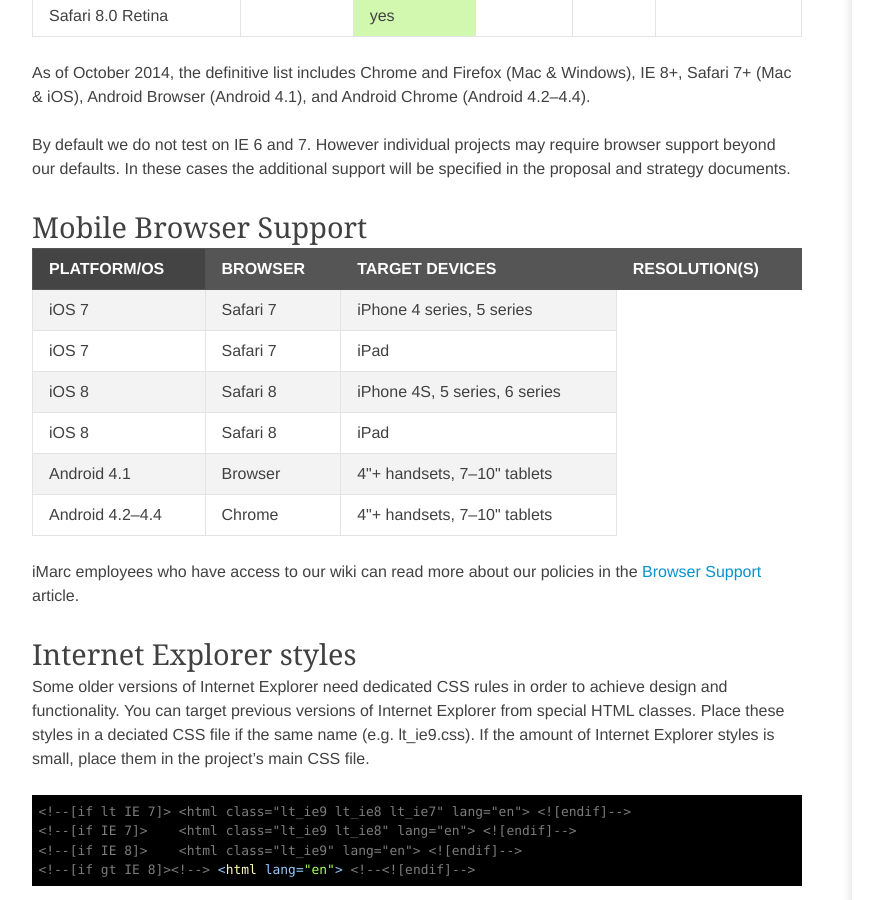
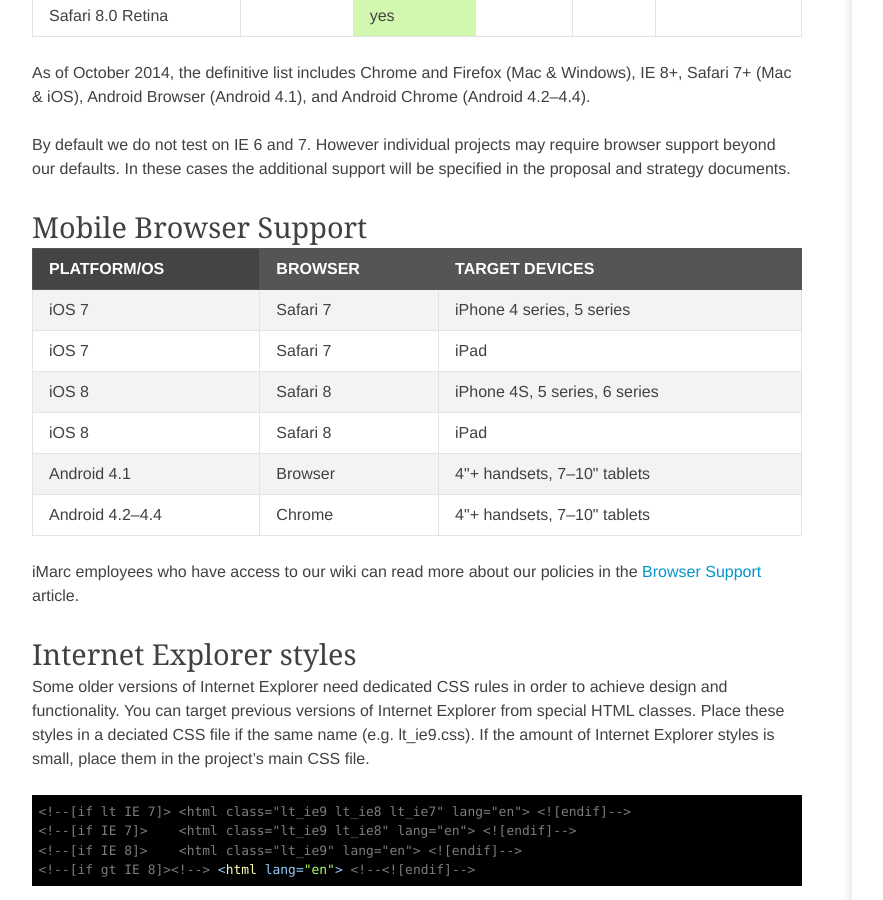
Before and after one commit to imarc/handbook, a Jekyll site: the page built from frontend.markdown, in a window 1280 px wide and 900 px high, scrolled down 8294 px. Shown: the whole window, without its empty margins (88-971 px from the left). Built offline with Jekyll 4.4.1, drawn with Linux system fonts in a browser that asks for light colours; nearby versions of some CDN libraries; some web fonts are replaced.

Commit message:
removed extra table cell

```diff
--- a/frontend.markdown
+++ b/frontend.markdown
@@ -408,8 +408,7 @@
 <th> Platform/OS </th>
 <th> Browser </th>
 <th> Target Devices </th>
-<th> Resolution(s)
-</th></tr>
+</tr>
 <tr>
 <td> iOS 7 </td>
 <td> Safari 7 </td>
```
